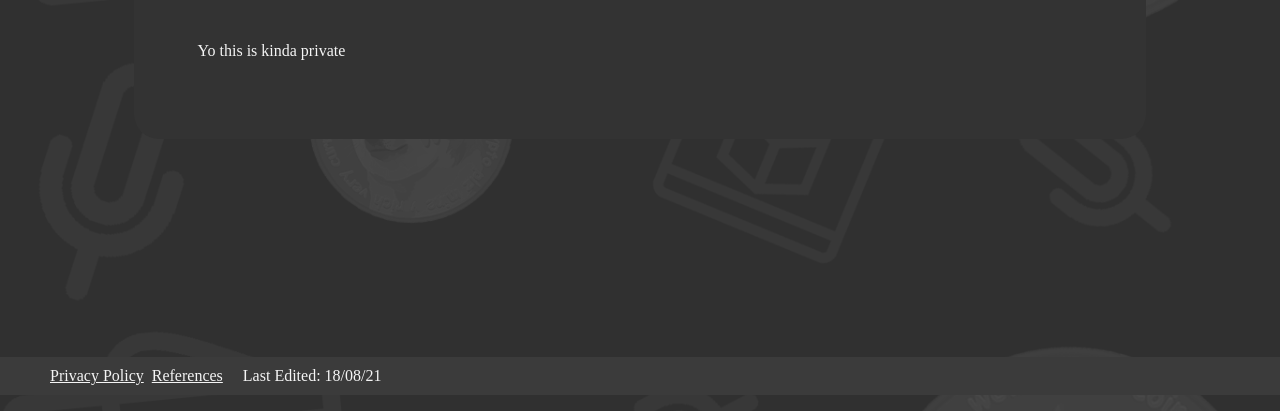
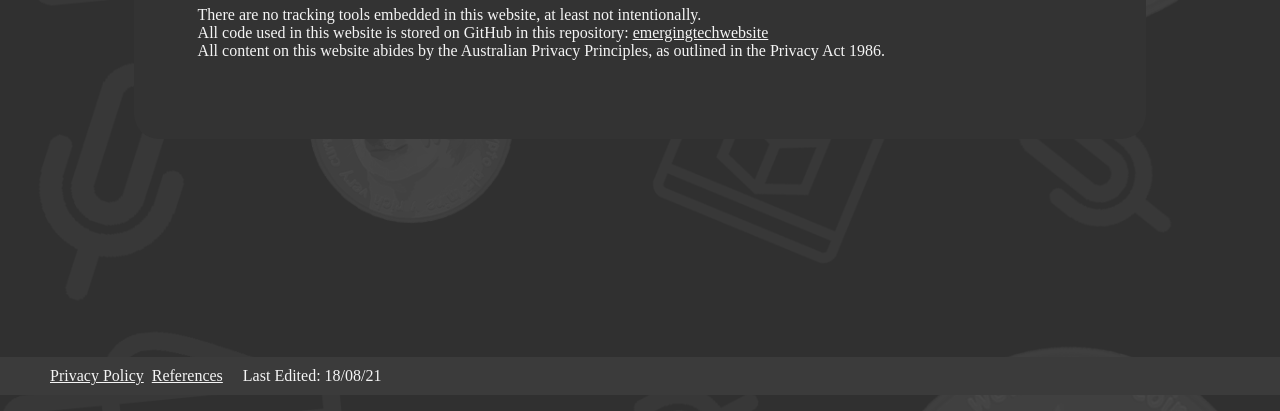
Before and after one commit to jacksonmacc/emergingtechwebsite, a plain HTML site: page privacypolicy.html in a window 1280 px wide. Shown: the part 405-816 px from the top of the page. Drawn offline with Linux system fonts and the light colour scheme.

Commit message:
added some stuff to privacy policy

```diff
--- a/privacypolicy.html
+++ b/privacypolicy.html
@@ -1,5 +1,6 @@
 <!DOCTYPE html>
 <html>
+
 <head>
   <link rel="stylesheet" href="styles.css">
   <!-- TemplateBeginEditable name="doctitle" -->
@@ -8,6 +9,7 @@
   <!-- TemplateBeginEditable name="head" -->
   <!-- TemplateEndEditable -->
 </head>
+
 <body>
   <div class="content">
     <div class="title">
@@ -26,15 +28,21 @@
       <h1>Privacy Policy</h1>
       <!-- TemplateBeginEditable name="about" -->
       <p>
-          <br>
-          <br>
-          Yo this is kinda private
+        There are no tracking tools embedded in this website, at least not intentionally.<br>
+        All code used in this website is stored on GitHub in this repository:
+        <a href="https://github.com/puffer-jacket/emergingtechwebsite">emergingtechwebsite</a><br>
+        All content on this website abides by the Australian Privacy Principles, as outlined in the Privacy Act 1986.
       </p>
-        <!-- TemplateEndEditable --></div>
+      <!-- TemplateEndEditable -->
+    </div>
   </div>
   <footer class="footer">
-      <a href="privacypolicy.html">Privacy Policy</a>&nbsp;&nbsp;<a href="references.html">References</a>&nbsp;&nbsp;&nbsp;&nbsp;
-      Last Edited: <!-- #BeginDate format:Ja1 -->18/08/21<!-- #EndDate -->
+    <a href="privacypolicy.html">Privacy Policy</a>&nbsp;&nbsp;<a
+      href="references.html">References</a>&nbsp;&nbsp;&nbsp;&nbsp;
+    Last Edited:
+    <!-- #BeginDate format:Ja1 -->18/08/21
+    <!-- #EndDate -->
   </footer>
 </body>
+
 </html>
```
Lines whose indentation alone changed are shown as unchanged.
